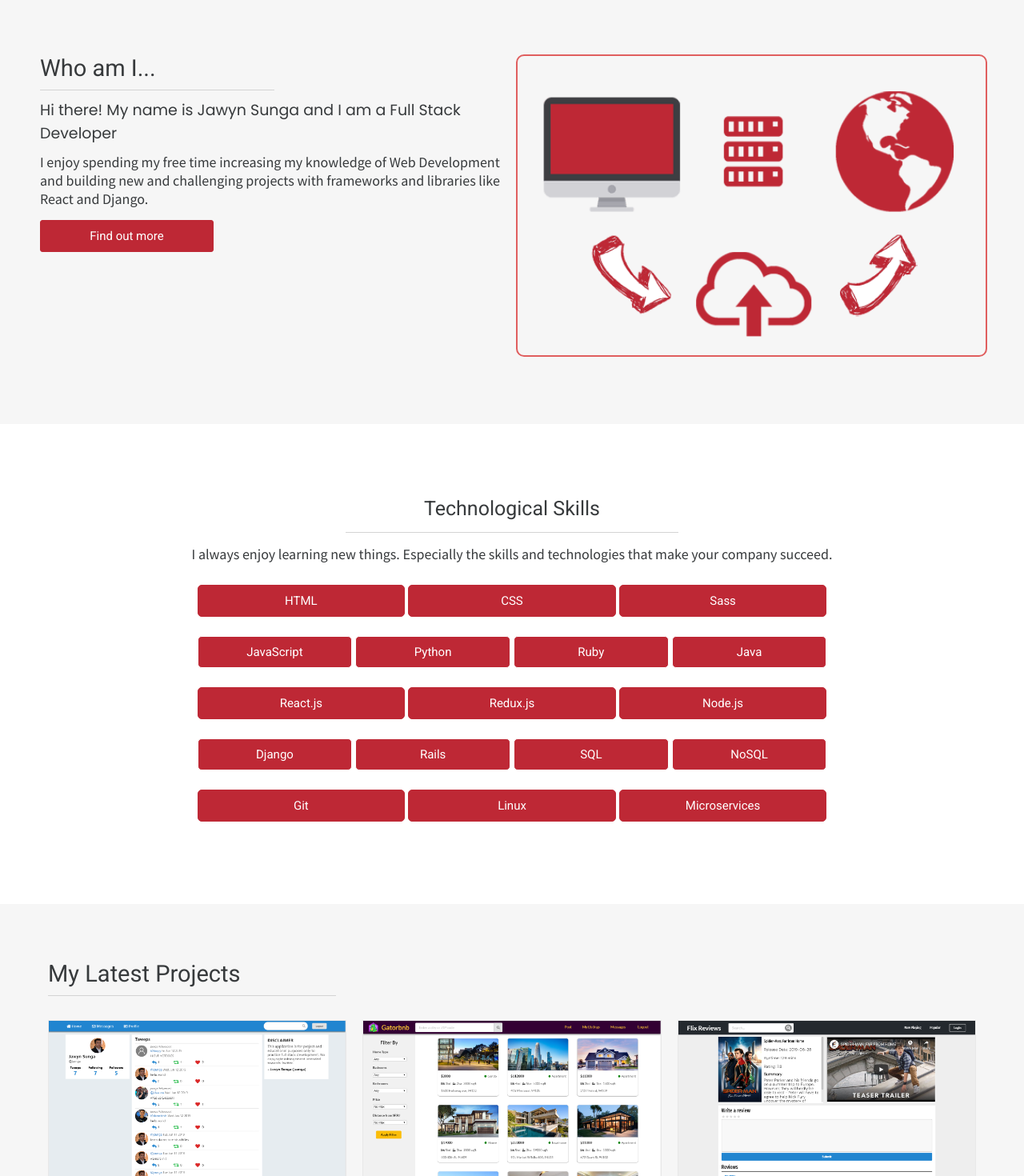
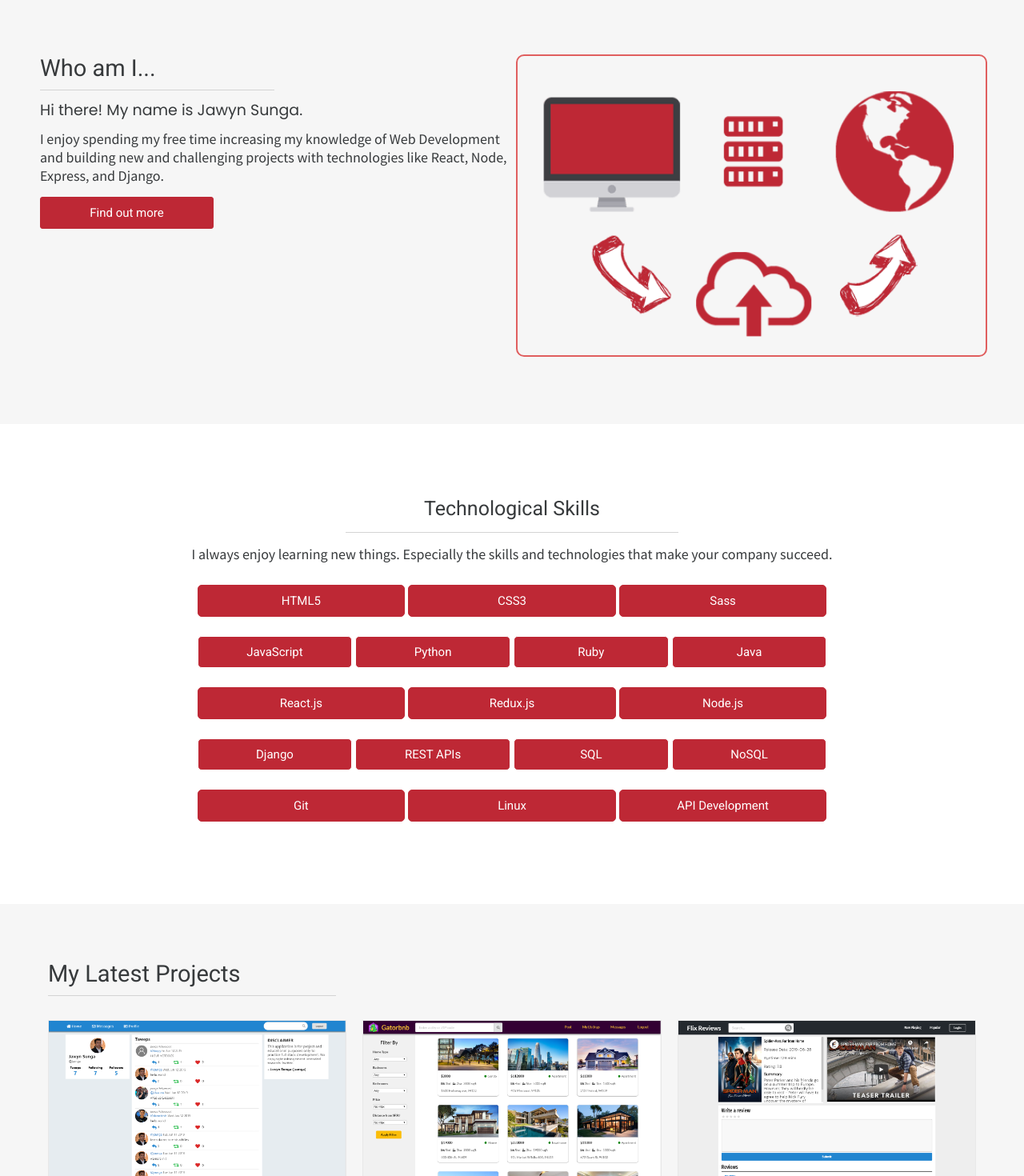
Before and after one commit to jsunga/portfolio, a React (Create React App) app: page / in a window 1280 px wide. Shown: the part 820-2290 px from the top of the page at 80% size. Built offline with nearby package versions, Linux system fonts and the light colour scheme.

Commit message:
update content

```diff
--- a/public/index.html
+++ b/public/index.html
@@ -21,7 +21,7 @@
       work correctly both with client-side routing and a non-root public URL.
       Learn how to configure a non-root public URL by running `npm run build`.
     -->
-    <title>Jay Sunga</title>
+    <title>Jawyn Sunga</title>
   </head>
   <body>
     <noscript>You need to enable JavaScript to run this app.</noscript>
--- a/src/components/About.js
+++ b/src/components/About.js
@@ -143,11 +143,11 @@ export default class About extends Component {
         <Container>
           <Who className="wow fadeInLeft">
             <Header>Who am I...</Header>
-            <Intro>Hi there! My name is Jawyn Sunga and I am a Full Stack Developer</Intro>
+            <Intro>Hi there! My name is Jawyn Sunga.</Intro>
             <Description>
               I enjoy spending my free time increasing my knowledge of
               Web Development and building new and challenging projects
-              with frameworks and libraries like React and Django.
+              with technologies like React, Node, Express, and Django.
             </Description>
             <Link
               activeClass='active'
--- a/src/components/Footer.js
+++ b/src/components/Footer.js
@@ -65,7 +65,7 @@ export default class Footer extends Component {
             <Header>About JAWYN</Header>
             <Description>Hello there! My name is Jawyn Sunga and I'm a Full Stack Developer.</Description>
             <Description>
-              I am a recent graduate from San Francisco State University who is eager for opportunities and improve my technical skill.
+              I am a recent graduate from San Francisco State University who is eager for opportunities and excited to improve my technical skills.
               Passionate in learning new things especially the skills and technologies that make your
               company special.
             </Description>
--- a/src/components/Main.js
+++ b/src/components/Main.js
@@ -2,10 +2,11 @@ import React, { Component } from 'react'
 import { Link } from 'react-scroll'
 import styled from 'styled-components'
 import bg from './images/bg.jpg'
+import testbg from './images/testbg.jpg'
 
 const Body = styled.div`
   height: 100vh;
-  background-image: linear-gradient(rgba(0, 0, 0, .6), rgba(0, 0, 0, .6)), url(${bg});
+  background-image: linear-gradient(rgba(0, 0, 0, .6), rgba(0, 0, 0, .6)), url(${testbg});
   background-size: cover;
   background-position: center;
   display: flex;
--- a/src/components/Skills.js
+++ b/src/components/Skills.js
@@ -90,8 +90,8 @@ export default class Skills extends Component {
           </Intro>
           <Wrapper>
             <Row>
-              <Col>HTML</Col>
-              <Col>CSS</Col>
+              <Col>HTML5</Col>
+              <Col>CSS3</Col>
               <Col>Sass</Col>
             </Row>
             <Row>
@@ -107,14 +107,14 @@ export default class Skills extends Component {
             </Row>
             <Row>
               <Content>Django</Content>
-              <Content>Rails</Content>
+              <Content>REST APIs</Content>
               <Content>SQL</Content>
               <Content>NoSQL</Content>
             </Row>
             <Row>
               <Col>Git</Col>
               <Col>Linux</Col>
-              <Col>Microservices</Col>
+              <Col>API Development</Col>
             </Row>
           </Wrapper>
         </Container>
```
Also changed, not shown: src/components/images/testbg.jpg (added).
